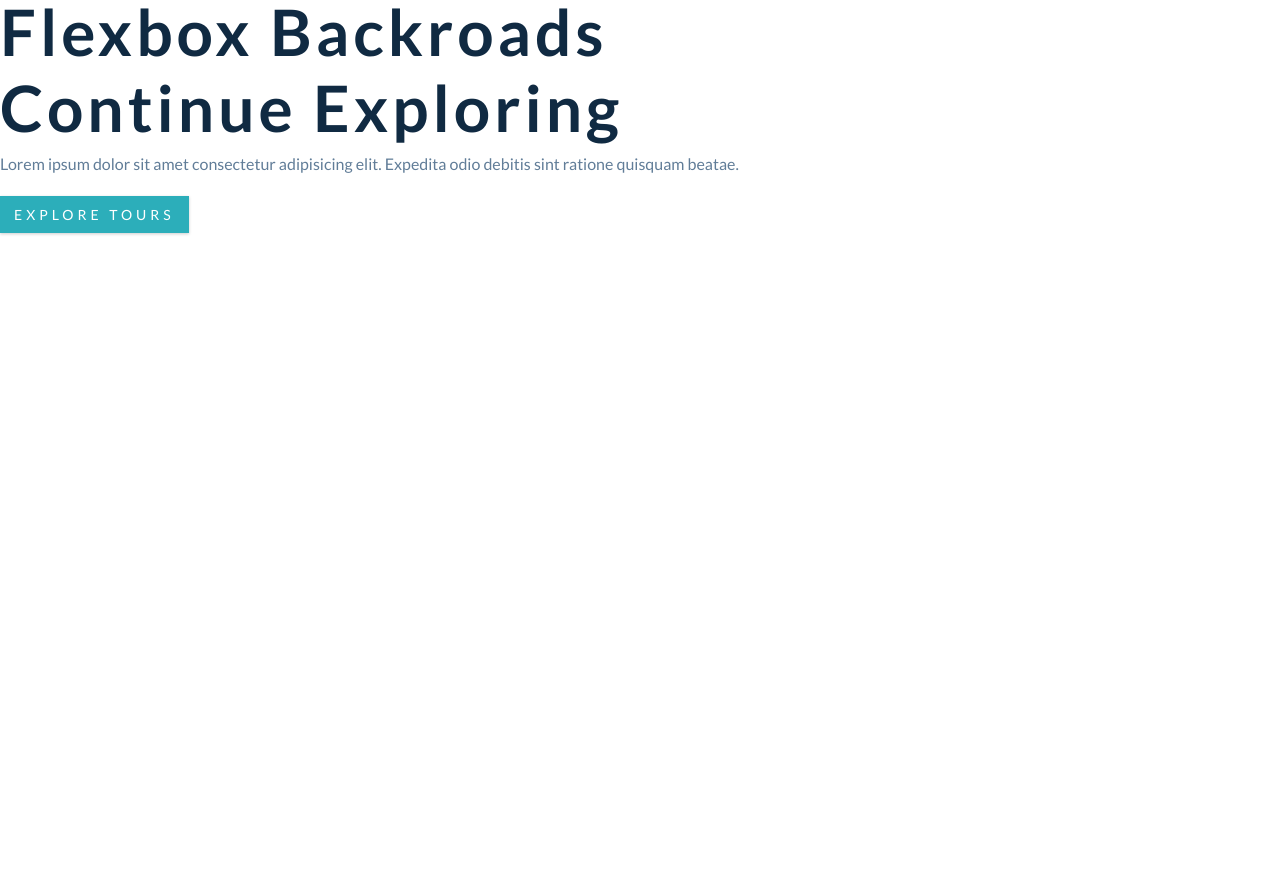
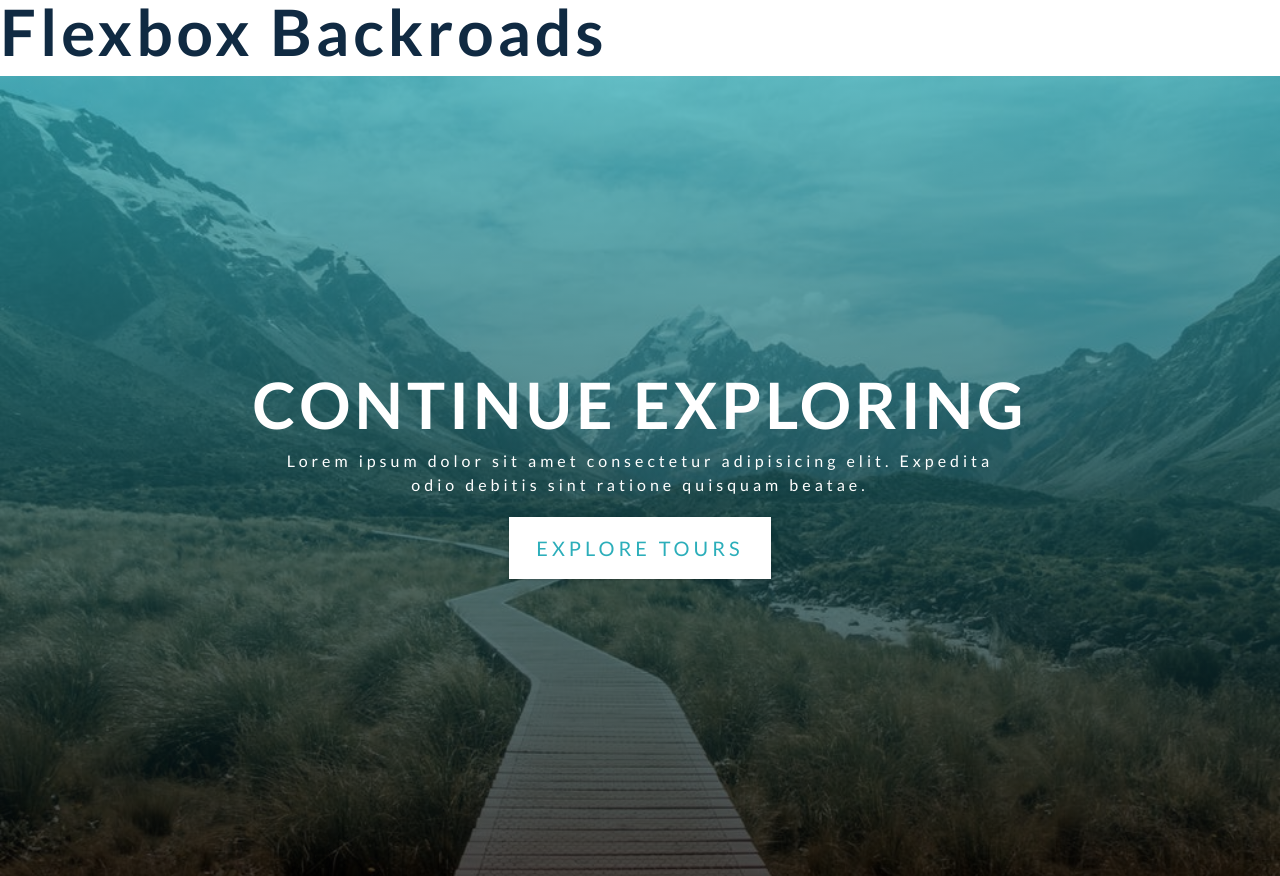
Before and after one commit to Leon101719/backroad-tour, a plain HTML site: page index.html in a window 1280 px wide. Before the commit the page ends 800 px from the top, so only its background shows below. Drawn offline with Linux system fonts and the light colour scheme.

Commit message:
styled the hero section in the css

```diff
--- a/css/style.css
+++ b/css/style.css
@@ -157,6 +157,51 @@ Navbar
 Hero
 ===============
 */
+.hero {
+  min-height: 100vh;
+  background: var(--clr-primary-5);
+  display: flex;
+  justify-content: center;
+  align-items: center;
+}
+.hero-banner {
+  text-align: center;
+  color: var(--clr-white);
+  padding: 0 3rem;
+}
+.hero-banner h1 {
+  text-transform: uppercase;
+}
+.hero-banner p {
+  max-width: 35rem;
+  margin-left: auto;
+  margin-right: auto;
+  color: var(--clr-white);
+  letter-spacing: var(--spacing);
+}
+.hero-btn {
+  padding: 0.9rem 1.6rem;
+  font-size: 1.25rem;
+  background: var(--clr-white);
+  color: var(--clr-primary-5);
+}
+.hero-btn:hover {
+  background: transparent;
+  color: var(--clr-white);
+  border-color: var(--clr-white);
+}
+@media screen and (min-width: 768px) {
+  .hero {
+    background: linear-gradient(rgb(44, 174, 186, 0.7), rgb(0, 0, 0, 0.7)),
+      url("../images/main.jpeg") center/cover no-repeat;
+  }
+  .hero-banner {
+    padding: 0;
+  }
+  .hero-banner p {
+    max-width: 45rem;
+  }
+}
 /*
 ===============
 About
```
